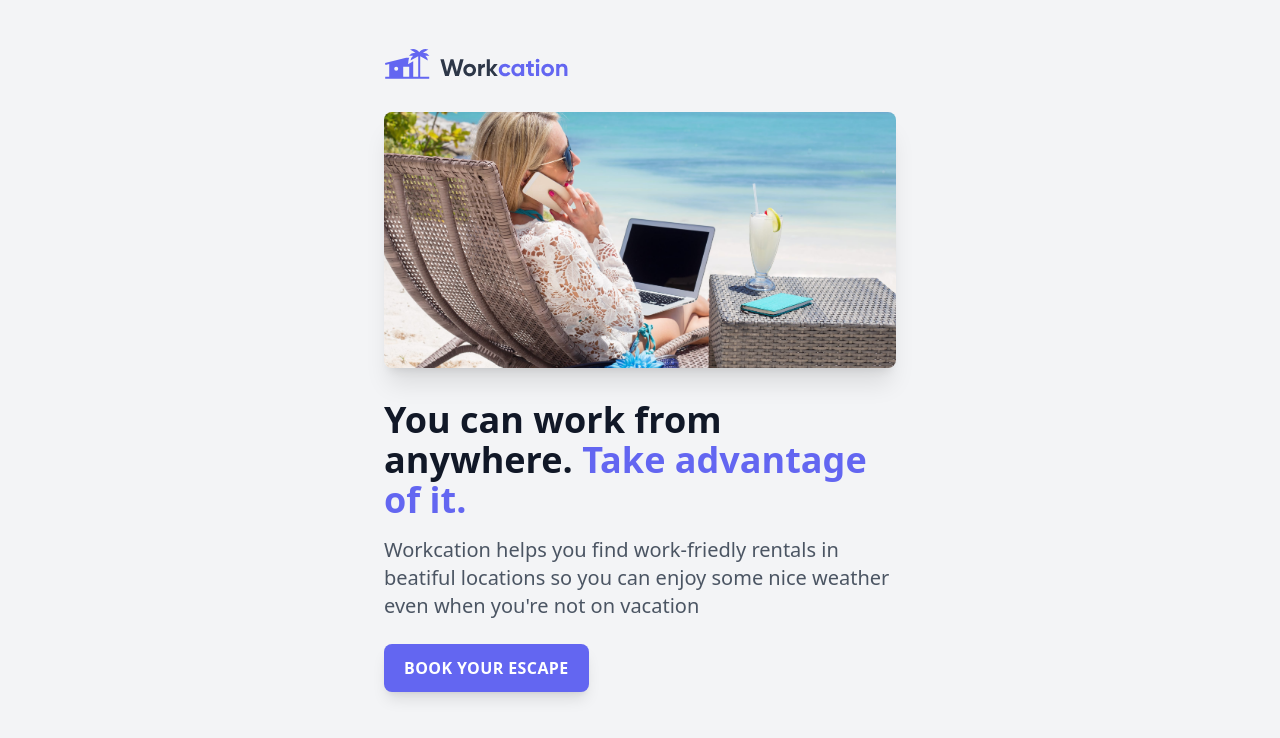
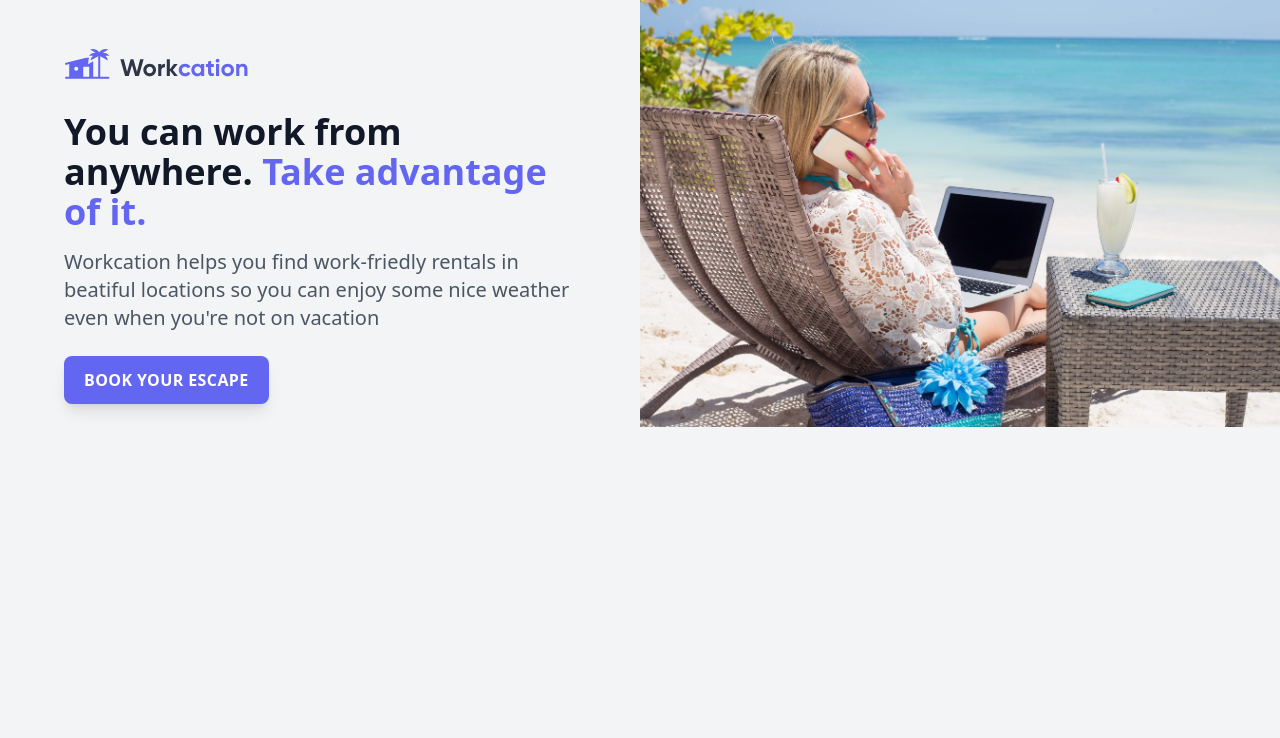
Before and after one commit to ub-victor/Tailwindcss-Website, a website built with Vite: page index.html in a window 1280 px wide. Built offline with nearby package versions, Linux system fonts and the light colour scheme.

Commit message:
make a good resposible for sm and xl screen( working with tailwindcss breakpoint)

```diff
--- a/index.html
+++ b/index.html
@@ -6,11 +6,12 @@
     <link rel="stylesheet" href="/css/tailwind.css"/>
     <title>Document</title>
   </head>
-  <body class="bg-gray-100 ">
+  <body class="bg-gray-100">
+    <div class="grid grid-cols-2">
       <div class="px-8 py-12 max-w-md mx-auto sm:max-w-xl ">
           <img class="h-8" src="img/logo.svg" alt="workcation"/>
           <img src="img/beach-work.jpg" alt="Women workcationing on the beach" class="mt-6 rounded-lg shadow-xl
-         sm:mt-8 sm:h-64 sm:w-full sm:object-cover object-center"/>
+          sm:mt-8 sm:h-64 sm:w-full sm:object-cover object-center lg:hidden"/>
           <h1 class="mt-6 text-2xl font-bold text-gray-900 sm:mt-8 sm:text-4xl">You can work from anywhere. <span class="text-indigo-500" >Take advantage of it.</span> </h1>
           <p class="mt-2 text-gray-600 sm:mt-4 sm:text-xl">Workcation helps you find work-friedly rentals in beatiful locations so you can enjoy some nice weather even when you're not on vacation </p>
           <div class="mt-4 sm:mt-6">
@@ -18,6 +19,11 @@
             text-white uppercase tracking-wide font-semibold text-small sm:text-base ">Book your escape</a>
           </div>
       </div>
+      <div>
+        <img src="img/beach-work.jpg" alt="Women workcationing on the beach" class="hidden lg:block"/>
+      </div>
+  </div>
+
 
     <script src="src/script.js"></script>
   </body>
```
Lines whose indentation alone changed are shown as unchanged.
